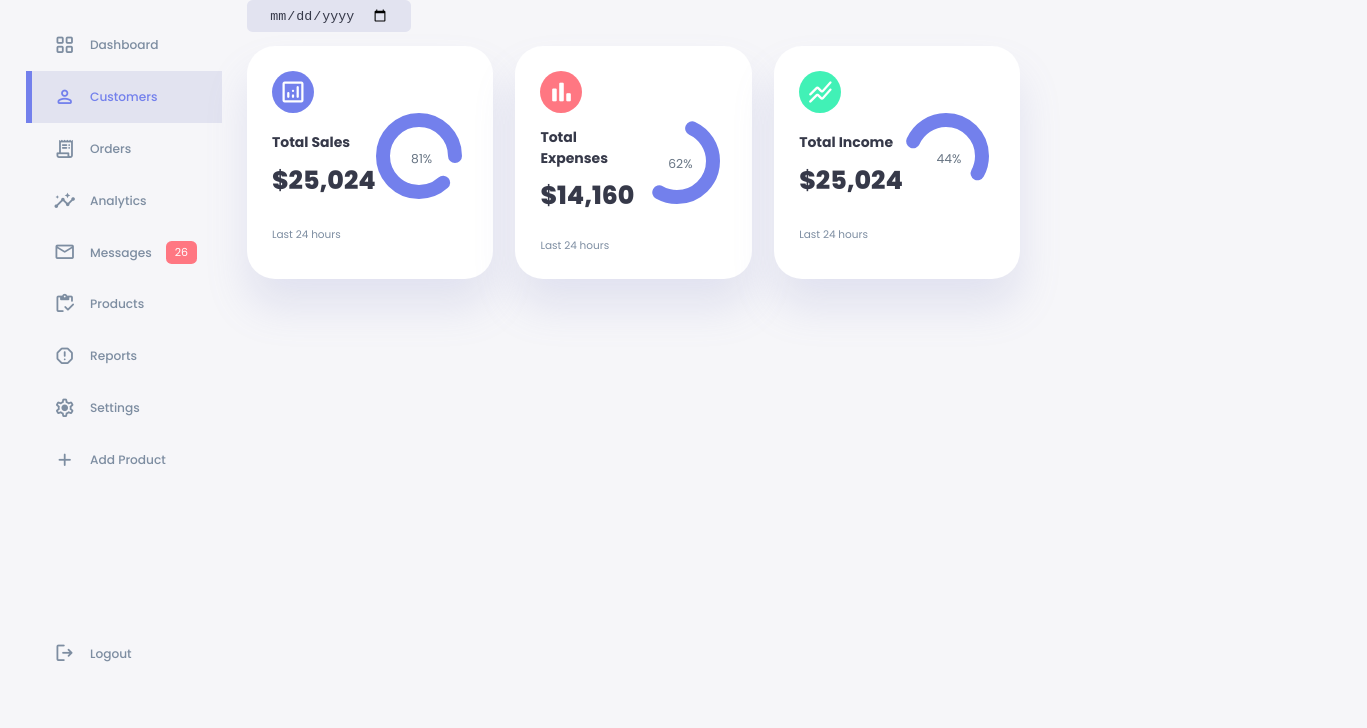
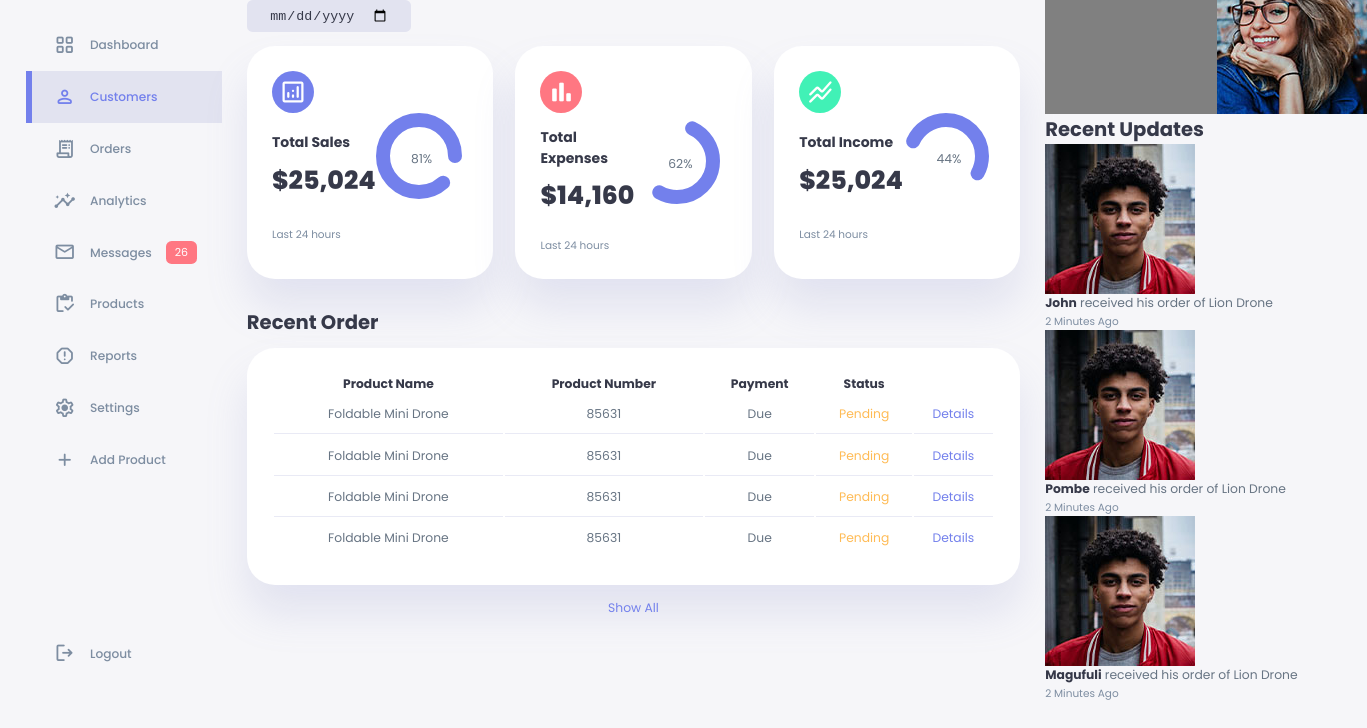
Before and after one commit to lizzy-shiejer/dashboard, a plain HTML site: page index.html in a window 1280 px wide. Shown: the part 72-800 px from the top of the page, 1367 px wide, since content can reach past the window. Drawn offline with nearby package versions, Linux system fonts and the light colour scheme.

Commit message:
Created the rigth-sidebar

```diff
--- a/index.html
+++ b/index.html
@@ -79,7 +79,7 @@
             <div class="date">
                 <input type="date">
             </div>
-
+            <!-- insights -->
             <div class="insights">
                 <!-- sales -->
                 <div class="sales">
@@ -145,7 +145,113 @@
                     <small class="text-muted">Last 24 hours</small>
                 </div>
             </div>
+            <!-- recent-order -->
+            <div class="recent-orders">
+                <h2>Recent Order</h2>
+                <table>
+                    <thead>
+                        <tr>
+                            <th>Product Name</th>
+                            <th>Product Number</th>
+                            <th>Payment</th>
+                            <th>Status</th>
+                            <th></th>
+                        </tr>
+                    </thead>
+                    <tbody>
+                        <tr>
+                            <td>Foldable Mini Drone</td>
+                            <td>85631</td>
+                            <td>Due</td>
+                            <td class="warning">Pending</td>
+                            <td class="primary">Details</td>
+                        </tr>
+                        <tr>
+                            <td>Foldable Mini Drone</td>
+                            <td>85631</td>
+                            <td>Due</td>
+                            <td class="warning">Pending</td>
+                            <td class="primary">Details</td>
+                        </tr>
+                        <tr>
+                            <td>Foldable Mini Drone</td>
+                            <td>85631</td>
+                            <td>Due</td>
+                            <td class="warning">Pending</td>
+                            <td class="primary">Details</td>
+                        </tr>
+                        <tr>
+                            <td>Foldable Mini Drone</td>
+                            <td>85631</td>
+                            <td>Due</td>
+                            <td class="warning">Pending</td>
+                            <td class="primary">Details</td>
+                        </tr>
+                    </tbody>
+                </table>
+                <a href="#">Show All</a>
+            </div>
         </main>
+        <!-- right-side -->
+        <div class="right">
+            <div class="top">
+                <button id="menu-btn">
+                    <span class="material-symbols-rounded">
+                        menu
+                    </span>
+                </button>
+                <div class="theme-toggle">
+                    <span class="material-symbols-rounded">
+                        light_mode
+                    </span>
+                    <span class="material-symbols-rounded">
+                        dark_mode
+                    </span>
+                </div>
+                <div class="profile">
+                    <div class="info">
+                        <p>Hey, <b>Shija</b></p>
+                        <smal class="text-muted">Front-end Dev</smal>
+                    </div>
+                    <div class="profile-photo">
+                        <img src="src/images/profile-3.jpg" alt="">
+                    </div>
+                </div>
+            </div>
+            <!-- recent-updates -->
+            <div class="recent-updates">
+                <h2>Recent Updates</h2>
+                <div class="updates">
+                    <div class="update">
+                        <div class="profile-photo">
+                            <img src="src/images/profile-1.jpg" alt="">
+                        </div>
+                        <div class="message">
+                            <p><b>John</b> received his order of Lion Drone</p>
+                            <small class="text-muted"> 2 Minutes Ago</small>
+                        </div>
+                    </div>
+                    <div class="update">
+                        <div class="profile-photo">
+                            <img src="src/images/profile-1.jpg" alt="">
+                        </div>
+                        <div class="message">
+                            <p><b>Pombe</b> received his order of Lion Drone</p>
+                            <small class="text-muted"> 2 Minutes Ago</small>
+                        </div>
+                    </div>
+                    <div class="update">
+                        <div class="profile-photo">
+                            <img src="src/images/profile-1.jpg" alt="">
+                        </div>
+                        <div class="message">
+                            <p><b>Magufuli</b> received his order of Lion Drone</p>
+                            <small class="text-muted"> 2 Minutes Ago</small>
+                        </div>
+                    </div>
+                </div>
+            </div>
+        </div>
     </div>
 </body>
 
--- a/styles.css
+++ b/styles.css
@@ -232,11 +232,11 @@ aside .sidebar .message-count {
 }
 
 /* main */
-main{
+main {
     margin-top: 1.4rem;
 }
 
-main .date{
+main .date {
     display: inline-block;
     background: var(--color-light);
     border-radius: var(--border-radius-1);
@@ -244,18 +244,18 @@ main .date{
     padding: 0.5rem 1.6rem;
 }
 
-main .date input[type='date']{
+main .date input[type='date'] {
     background: transparent;
     color: var(--color-dark);
 }
 
-main .insights{
-   display: grid;
-   grid-template-columns: repeat(3, 1fr);
-   gap: 1.6rem;
+main .insights {
+    display: grid;
+    grid-template-columns: repeat(3, 1fr);
+    gap: 1.6rem;
 }
 
-main .insights > div {
+main .insights>div {
     background: var(--color-white);
     padding: var(--card-padding);
     margin-top: 1rem;
@@ -264,12 +264,12 @@ main .insights > div {
     transition: all 300ms ease;
 }
 
-main .insights > div:hover{
+main .insights>div:hover {
     box-shadow: none;
 }
 
 /* styleing the icons for the card */
-main .insights > div span {
+main .insights>div span {
     background: var(--color-primary);
     padding: 0.5rem;
     border-radius: 50%;
@@ -277,38 +277,38 @@ main .insights > div span {
     font-size: 2rem;
 }
 
-main .insights > div.expenses span{
+main .insights>div.expenses span {
     background: var(--color-danger);
 }
 
-main .insights > div.income span{
+main .insights>div.income span {
     background: var(--color-success);
 }
 
-main .insights > div .middle{
+main .insights>div .middle {
     display: flex;
     align-items: center;
     justify-content: space-between;
 }
 
-main .insights h3{
+main .insights h3 {
     margin: 1rem 0 0.6rem;
     font-size: 1rem;
 }
 
-main .insights .progress{
+main .insights .progress {
     position: relative;
     width: 92px;
     height: 92px;
     border-radius: 50%;
 }
 
-main .insights svg{
+main .insights svg {
     width: 7rem;
     height: 7rem;
 }
 
-main .insights svg circle{
+main .insights svg circle {
     fill: none;
     stroke: var(--color-primary);
     stroke-width: 14;
@@ -323,12 +323,12 @@ main .insights .sales svg circle {
     stroke-dasharray: 200;
 }
 
-main .insights .expenses svg circle{
+main .insights .expenses svg circle {
     stroke-dashoffset: 35;
     stroke-dasharray: 110;
 }
 
-main .insights .progress .number{
+main .insights .progress .number {
     position: absolute;
     top: 0;
     left: 0;
@@ -339,9 +339,63 @@ main .insights .progress .number{
     align-items: center;
 }
 
-main .insights small{
+main .insights small {
     margin-top: 1.6rem;
     display: block;
 }
 
-/*  */
+/* recent-orders */
+main .recent-orders {
+    margin-top: 2rem;
+}
+
+main .recent-orders h2 {
+    margin-bottom: 0.8rem;
+}
+
+main .recent-orders table {
+    background: var(--color-white);
+    width: 100%;
+    border-radius: var(--card-border-radius);
+    padding: var(--card-padding);
+    text-align: center;
+    box-shadow: var(--box-shadow);
+    transition: all 300ms ease;
+}
+
+main .recent-orders table:hover {
+    box-shadow: none;
+}
+
+main table tbody td {
+    height: 2.8rem;
+    border-bottom: 1px solid var(--color-light);
+    color: var(--color-dark-variant);
+}
+
+main table tbody tr:last-child td {
+    /* here we are removing the border-bottom of the last row in this table */
+    border: none;
+}
+
+main .recent-orders a {
+    text-align: center;
+    display: block;
+    margin: 1rem auto;
+    color: var(--color-primary);
+}
+
+.right .top{
+    display: flex;
+    justify-content: end;
+    gap: 2rem;
+    background: gray;
+}
+
+.right .top button{
+    display: none;
+}
+
+.right .theme-toggler{
+
+}
```
